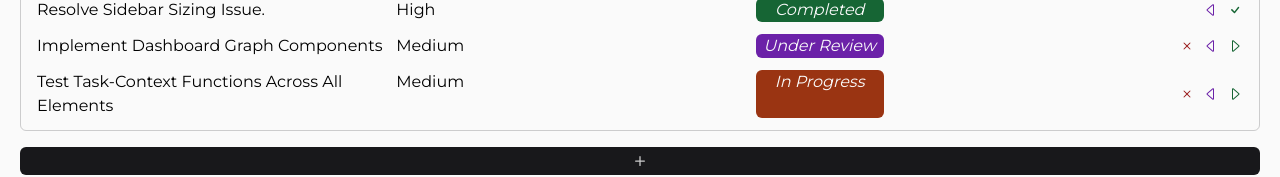
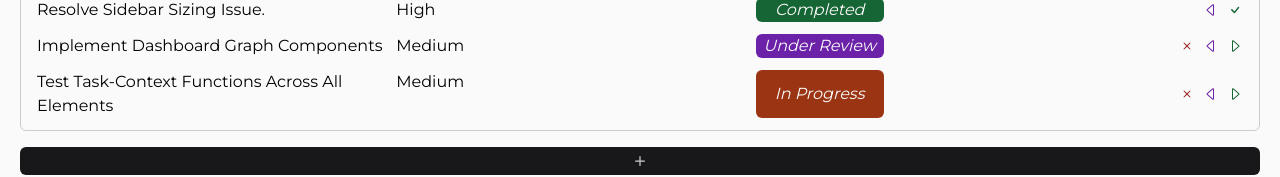
Before and after one commit to williamalowe/next-dockitt, a Next.js app: page / in a window 1280 px wide. Both pictures are taken after a click on the button "Load Example Data". Shown: the part 375-552 px from the top of the page. Built offline with nearby package versions, Linux system fonts and the light colour scheme.

Commit message:
styles: adjust task-list status styles

```diff
--- a/src/components/task-list.tsx
+++ b/src/components/task-list.tsx
@@ -28,7 +28,7 @@ export default function TaskList({ tasks }: { tasks: any }) {
                   : task.status === "completed"
                   ? "bg-green-800"
                   : "bg-red-800"
-              } w-32 capitalize text-center text-zinc-50 italic rounded-md`}
+              } w-32 capitalize text-center text-zinc-50 italic rounded-md flex items-center justify-center`}
             >
               {task.status}
             </div>
```
